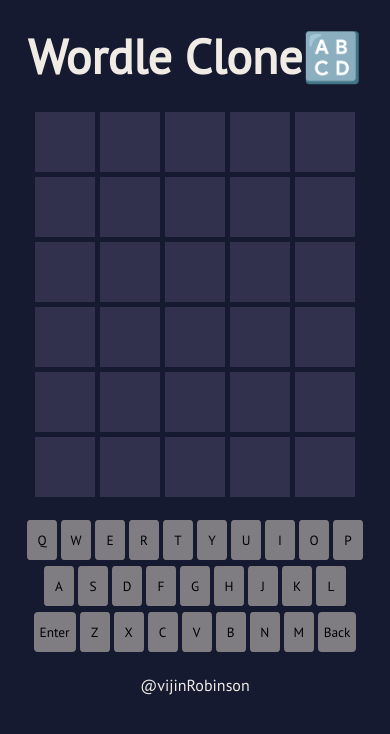
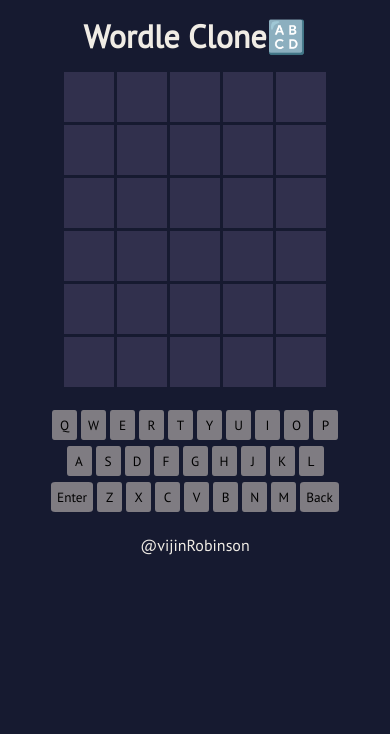
Before and after one commit to RepairBoy/wordle-clone, a plain HTML site: page index.html in a window 390 px wide. Drawn offline with nearby package versions, Linux system fonts and the light colour scheme.

Commit message:
Update styles.css

```diff
--- a/styles.css
+++ b/styles.css
@@ -68,3 +68,32 @@ footer{
     font-family: 'PT Sans', sans-serif;
     margin: 10px;
 }
+
+
+@media (max-width : 480px) {
+    h1{
+        font-size: 2rem;
+        margin: 15px;
+    }
+    .container{
+        grid-template-columns: 50px 50px 50px 50px 50px;
+        grid-template-rows: 50px 50px 50px 50px 50px 50px ;
+        padding-bottom: 10px;
+        gap: 3px;
+    }
+    .cell{
+        background-color:#31304D;
+        background-size: cover;
+        height: 50px;
+        width: 50px;
+    }
+    p{
+
+        font-size: 1.75rem;
+        margin: 15%;
+    }
+    button{
+        min-width: 25px;
+        min-height: 30px;
+    }
+}
```
